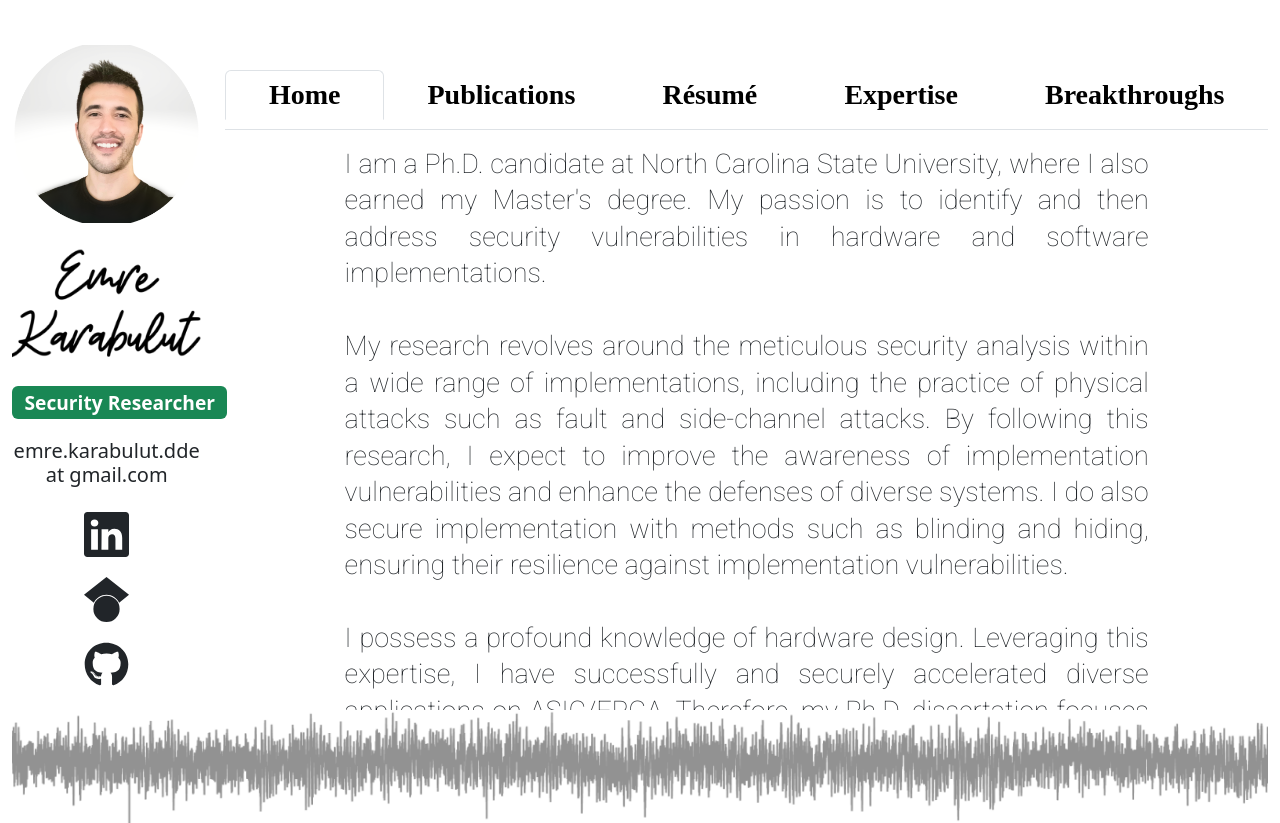
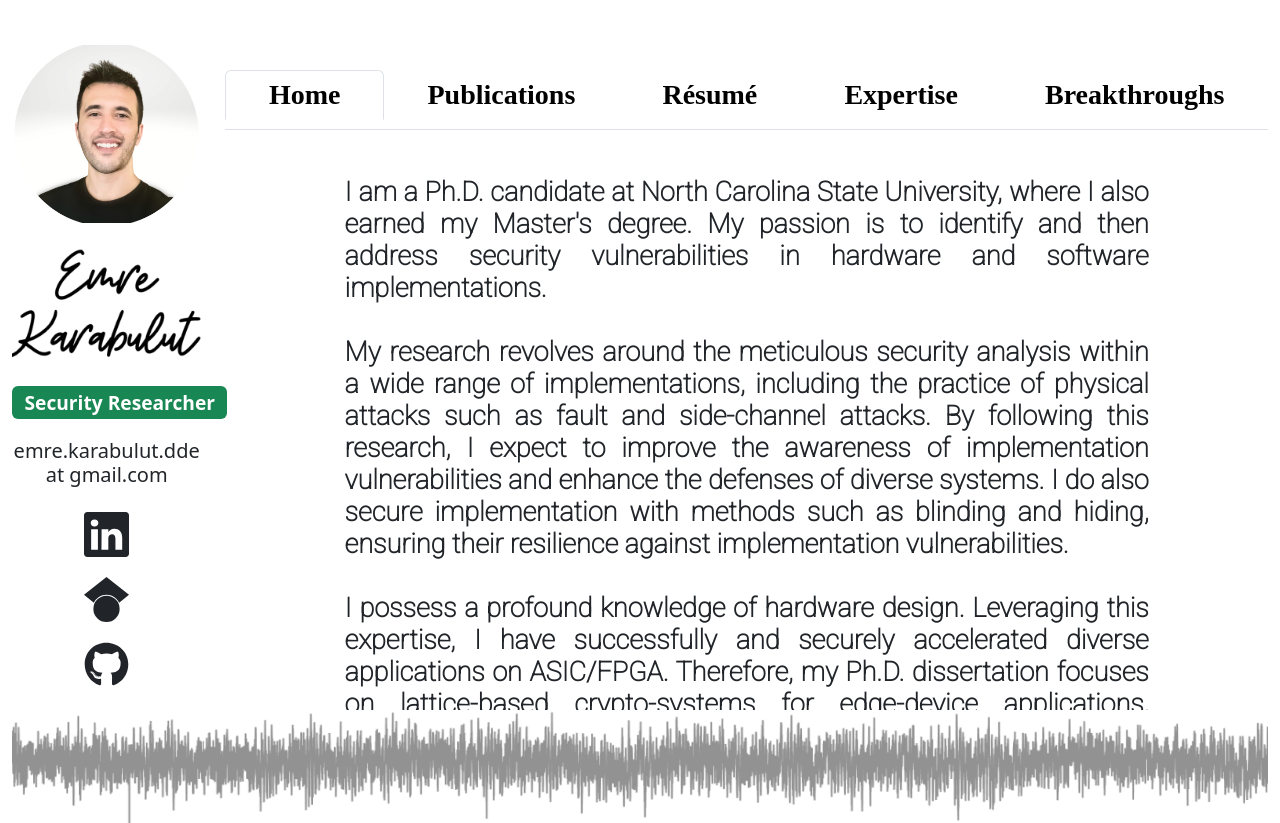
Before and after one commit to frkrbltn/portfolio, a React (Create React App) app: page / in a window 1280 px wide. Built offline with nearby package versions, Linux system fonts and the light colour scheme; a web font is replaced by a local one.

Commit message:
Padding adjustment

```diff
--- a/src/components/scssFiles/Breakthroughs.scss
+++ b/src/components/scssFiles/Breakthroughs.scss
@@ -10,7 +10,7 @@
   font-weight: bolder;
   width: 80%;
   margin: auto;
-  padding: 0 15px;
+  padding: 30px 15px;
 }
 
 @media only screen and (max-width: 576px) {
--- a/src/components/scssFiles/Expertise.scss
+++ b/src/components/scssFiles/Expertise.scss
@@ -6,7 +6,7 @@
   font-size: 23px;
   width: 80%;
   margin: auto;
-  padding: 0 15px;
+  padding: 30px 15px;
   text-align: justify;
 }
 
--- a/src/components/scssFiles/HomeParagraph.scss
+++ b/src/components/scssFiles/HomeParagraph.scss
@@ -8,8 +8,11 @@
   font-size: 27px;
   width: 80%;
   margin: auto;
-  padding: 0 15px; // Add some space around the text on smaller screens
+  padding: 30px 15px; // Add some space around the text on smaller screens
   text-align: justify;
+  font-style: normal;
+  line-height: normal;
+  font-weight: bolder;
 }
 
 @media only screen and (max-width: 576px) {
--- a/src/components/scssFiles/Publication.scss
+++ b/src/components/scssFiles/Publication.scss
@@ -6,7 +6,7 @@
   font-size: 20px;
   width: 80%;
   margin: auto;
-  padding: 0 15px;
+  padding: 20px 15px;
   text-align: justify;
 }
 
--- a/src/components/scssFiles/Resume.scss
+++ b/src/components/scssFiles/Resume.scss
@@ -7,6 +7,7 @@
   font-size: 25px;
   width: 75%;
   margin: auto;
+  padding: 20px 15px;
   font-weight: bolder;
   text-align: center;
   line-height: normal;
```
